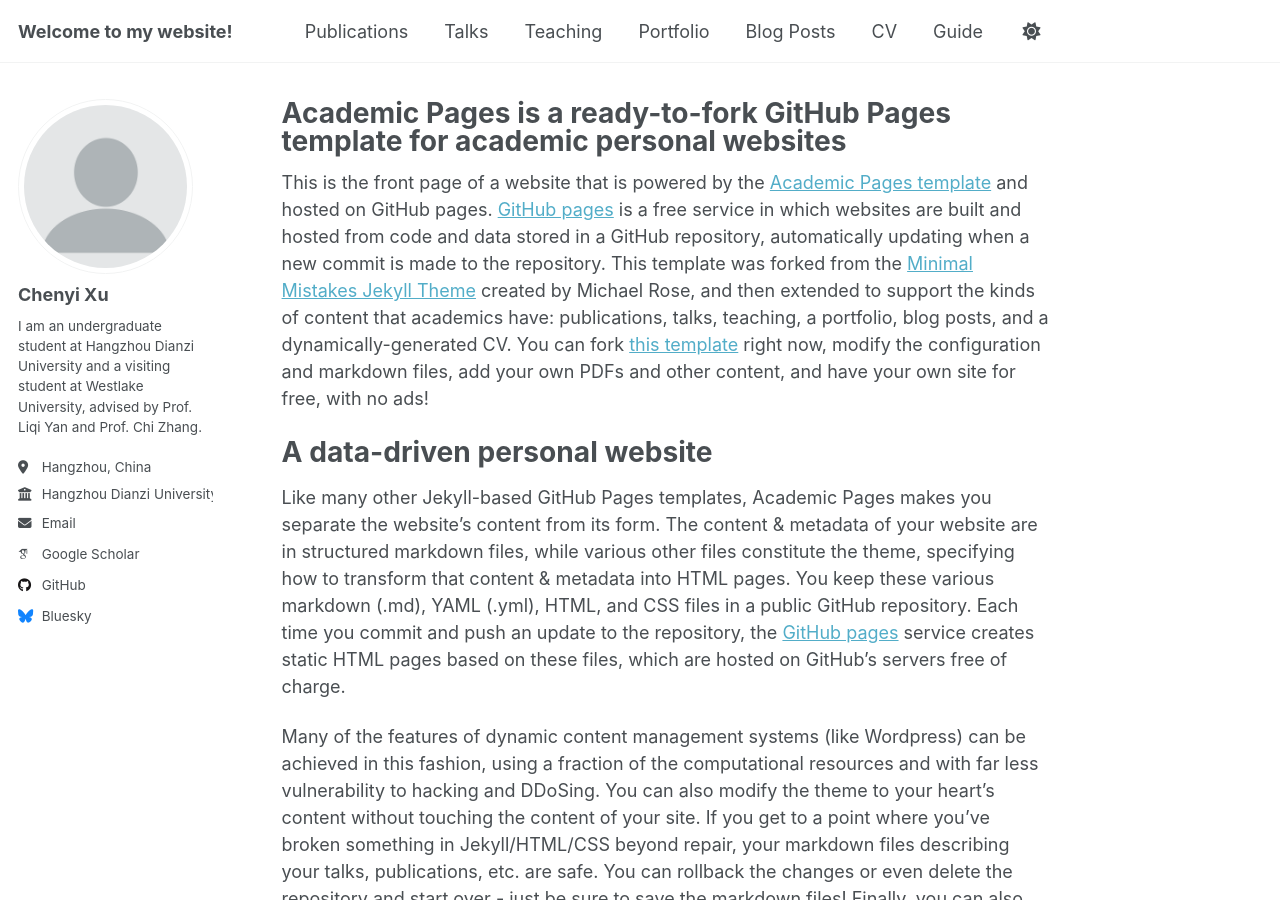
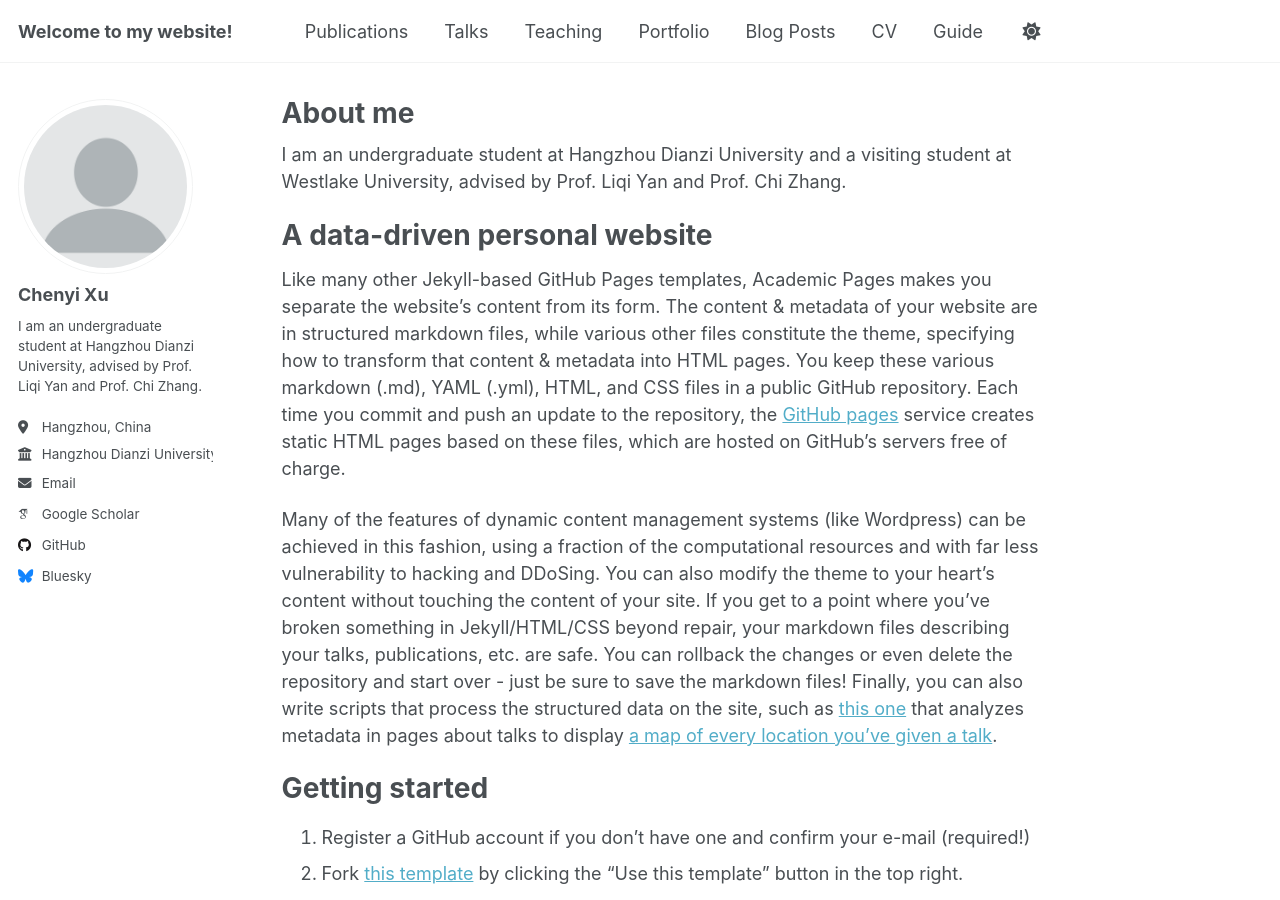
Before and after one commit to kikemw/kikemw.github.io, a Jekyll site: the page built from _pages/about.md, in a window 1280 px wide and 900 px high. Built offline with Jekyll 4.4.1, drawn with Linux system fonts in a browser that asks for light colours; some web fonts are replaced.

Commit message:
Initial commit

```diff
--- a/_config.yml
+++ b/_config.yml
@@ -25,9 +25,9 @@
   avatar           : "profile.png"
   name             : "Chenyi Xu"
   pronouns         : # example: "she/her"
-  bio              : "I am an undergraduate student at Hangzhou Dianzi University and a visiting student at Westlake University, advised by Prof. Liqi Yan and Prof. Chi Zhang."
+  bio              : "I am an undergraduate student at Hangzhou Dianzi University, advised by Prof. Liqi Yan and Prof. Chi Zhang."
   location         : "Hangzhou, China"
-  employer         : "Hangzhou Dianzi University / Westlake University"
+  employer         : "Hangzhou Dianzi University"
   uri              : # URL
   email            : "23050433@hdu.edu.cn"
 
--- a/_pages/about.md
+++ b/_pages/about.md
@@ -1,13 +1,13 @@
 ---
 permalink: /
-title: "Academic Pages is a ready-to-fork GitHub Pages template for academic personal websites"
+title: "About  me"
 author_profile: true
 redirect_from:
   - /about/
   - /about.html
 ---
 
-This is the front page of a website that is powered by the [Academic Pages template](https://github.com/academicpages/academicpages.github.io) and hosted on GitHub pages. [GitHub pages](https://pages.github.com) is a free service in which websites are built and hosted from code and data stored in a GitHub repository, automatically updating when a new commit is made to the repository. This template was forked from the [Minimal Mistakes Jekyll Theme](https://mmistakes.github.io/minimal-mistakes/) created by Michael Rose, and then extended to support the kinds of content that academics have: publications, talks, teaching, a portfolio, blog posts, and a dynamically-generated CV. You can fork [this template](https://github.com/academicpages/academicpages.github.io) right now, modify the configuration and markdown files, add your own PDFs and other content, and have your own site for free, with no ads!
+I am an undergraduate student at Hangzhou Dianzi University and a visiting student at Westlake University, advised by Prof. Liqi Yan and Prof. Chi Zhang.
 
 A data-driven personal website
 ======
```
